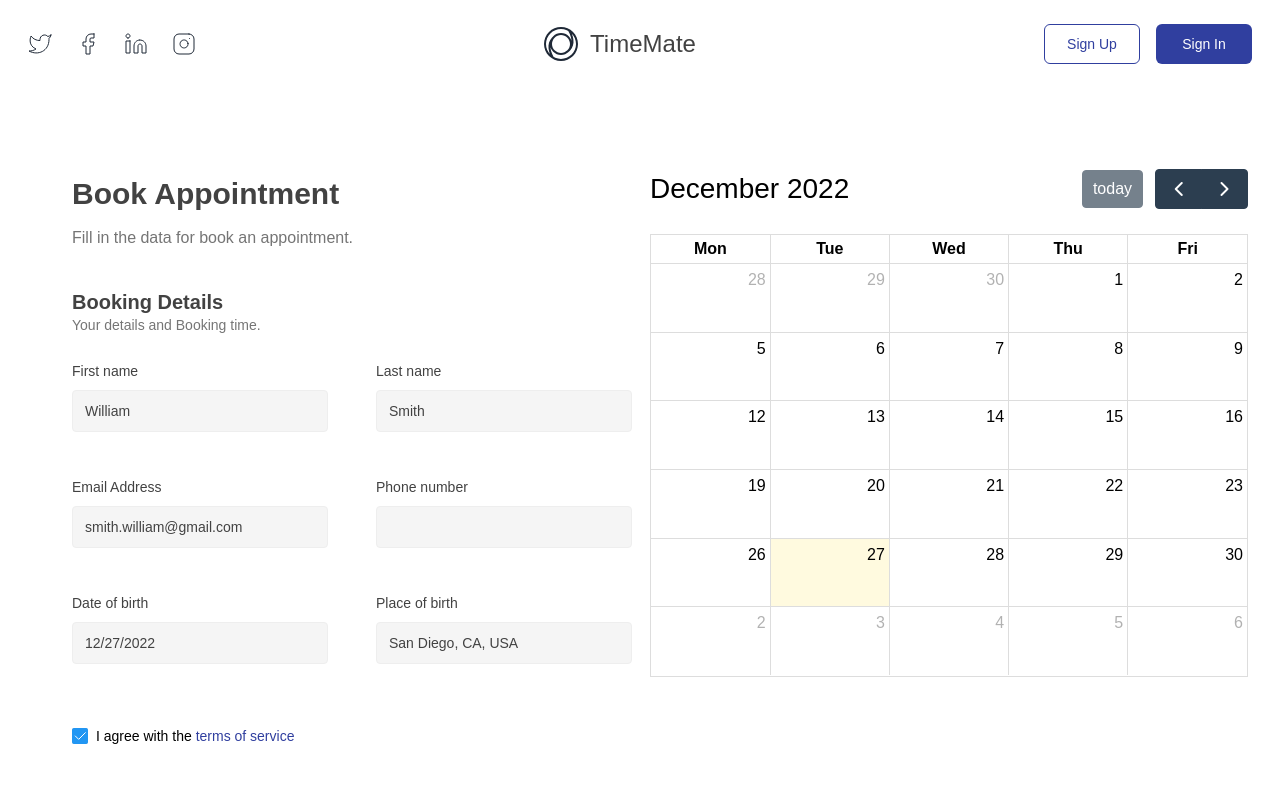
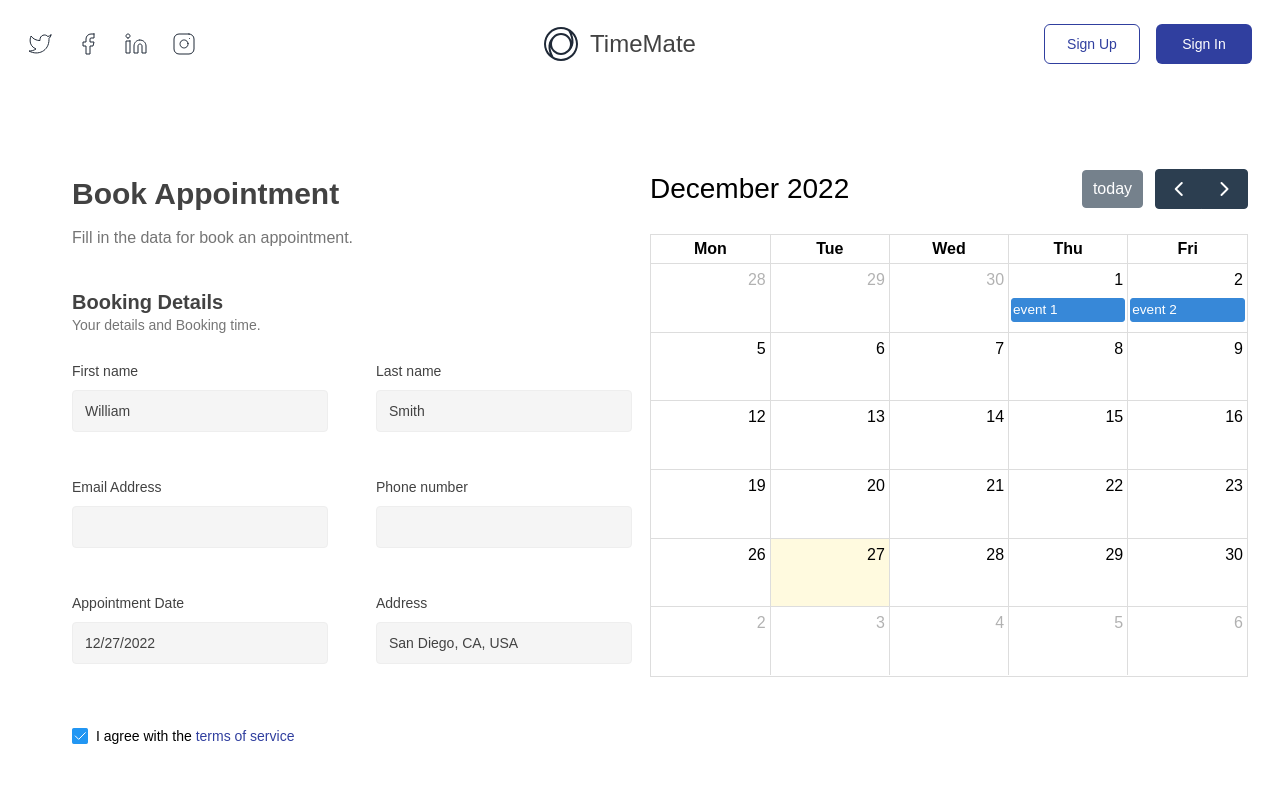
Before and after one commit to AlifSakib/time-mate-client, a React (Create React App) app: page /book-appointments in a window 1280 px wide. Shown: the top 800 px of the page. Built offline with nearby package versions, Linux system fonts and the light colour scheme; no server answers.

Commit message:
added booking form, date picker and full calender

```diff
--- a/package.json
+++ b/package.json
@@ -7,11 +7,16 @@
     "@fullcalendar/daygrid": "^6.0.2",
     "@fullcalendar/interaction": "^6.0.2",
     "@fullcalendar/react": "^6.0.2",
+    "@mui/x-date-pickers": "^5.0.12",
     "@testing-library/jest-dom": "^5.16.5",
     "@testing-library/react": "^13.4.0",
     "@testing-library/user-event": "^13.5.0",
+    "date-fns": "^2.29.3",
     "firebase": "^9.15.0",
+    "moment": "^2.29.4",
     "react": "^18.2.0",
+    "react-big-calendar": "^1.5.2",
+    "react-datepicker": "^4.8.0",
     "react-dom": "^18.2.0",
     "react-hot-toast": "^2.4.0",
     "react-router-dom": "^6.6.1",
--- a/src/pages/BookAppointment/BookAppointment.js
+++ b/src/pages/BookAppointment/BookAppointment.js
@@ -1,18 +1,36 @@
 import dayGridPlugin from "@fullcalendar/daygrid"; // a plugin!
 import interactionPlugin from "@fullcalendar/interaction"; // needed for dayClick
 import FullCalendar from "@fullcalendar/react"; // must go before plugins
-import React from "react";
+import React, { useContext, useReducer, useState } from "react";
+import DatePicker from "react-datepicker";
+import "react-datepicker/dist/react-datepicker.css";
+import { AuthContext } from "../../context/AuthProvider";
 
 const BookAppointment = () => {
+  const { user } = useContext(AuthContext);
+  const [startDate, setStartDate] = useState(new Date());
+  console.log(startDate);
   const handleDateClick = (arg) => {
     // bind with an arrow function
     const selectedDate = arg.dateStr;
     console.log(selectedDate);
   };
+  const initialState = {};
+
+  const reducer = (state, action) => {
+    return;
+  };
+
+  const [state, dispatch] = useReducer(reducer, initialState);
+
+  const handleBooking = (e) => {
+    e.preventDefault();
+  };
 
   return (
     <div className="px-4 py-16 mx-auto sm:max-w-xl md:max-w-full lg:max-w-screen-4xl md:px-24 lg:px-8 lg:py-20">
       <div className="grid gap-5 row-gap-8 lg:grid-cols-2">
+        <form onSubmit={handleBooking}>
           <div>
             <div className="w-full bg-white px-10">
               <h1
@@ -73,7 +91,8 @@ const BookAppointment = () => {
                     tabIndex={0}
                     aria-label="Enter email Address"
                     className="w-64 bg-gray-100 text-sm font-medium leading-none text-gray-800 p-3 border rounded border-gray-200"
-                  defaultValue="smith.william@gmail.com"
+                    defaultValue={user?.email}
+                    disabled
                   />
                 </div>
                 <div className="flex flex-col md:ml-12 md:mt-0 mt-8">
@@ -92,19 +111,18 @@ const BookAppointment = () => {
               <div className="mt-12 md:flex items-center">
                 <div className="flex flex-col">
                   <label className="mb-3 text-sm leading-none text-gray-800">
-                  Date of birth
+                    Appointment Date
                   </label>
-                <input
-                  type
-                  tabIndex={0}
-                  aria-label="Enter date of birth"
+
+                  <DatePicker
+                    selected={startDate}
                     className="w-64 bg-gray-100 text-sm font-medium leading-none text-gray-800 p-3 border rounded border-gray-200"
-                  defaultValue={new Date().toLocaleDateString()}
+                    onChange={(date) => setStartDate(date)}
                   />
                 </div>
                 <div className="flex flex-col md:ml-12 md:mt-0 mt-8">
                   <label className="mb-3 text-sm leading-none text-gray-800">
-                  Place of birth
+                    Address
                   </label>
                   <input
                     type="name"
@@ -150,6 +168,7 @@ const BookAppointment = () => {
                 </div>
               </div>
               <button
+                type="submit"
                 aria-label="Next step"
                 className="flex items-center justify-center py-4 px-7 focus:outline-none bg-white border rounded border-gray-400 mt-7 md:mt-14 hover:bg-gray-100  focus:ring-2 focus:ring-offset-2 focus:ring-gray-700"
               >
@@ -175,6 +194,7 @@ const BookAppointment = () => {
               }}
             />
           </div>
+        </form>
         <div>
           <FullCalendar
             plugins={[dayGridPlugin, interactionPlugin]}
@@ -182,8 +202,8 @@ const BookAppointment = () => {
             dateClick={handleDateClick}
             weekends={false}
             events={[
-              { title: "event 1", date: "2019-04-01" },
-              { title: "event 2", date: "2019-04-02" },
+              { title: "event 1", date: "2022-12-01" },
+              { title: "event 2", date: "2022-12-02" },
             ]}
           />
         </div>
```
Also changed, not shown: 1 other file (tests, documents, lock files or other folders). Lines whose indentation alone changed are shown as unchanged.
